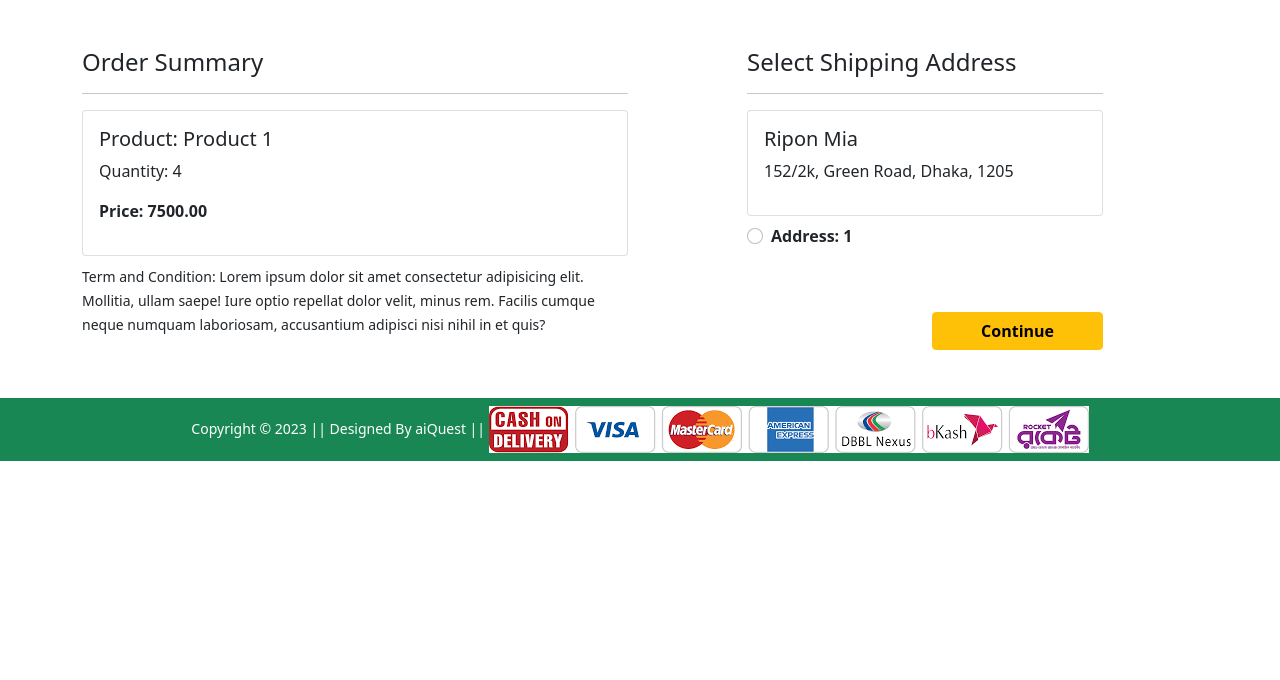
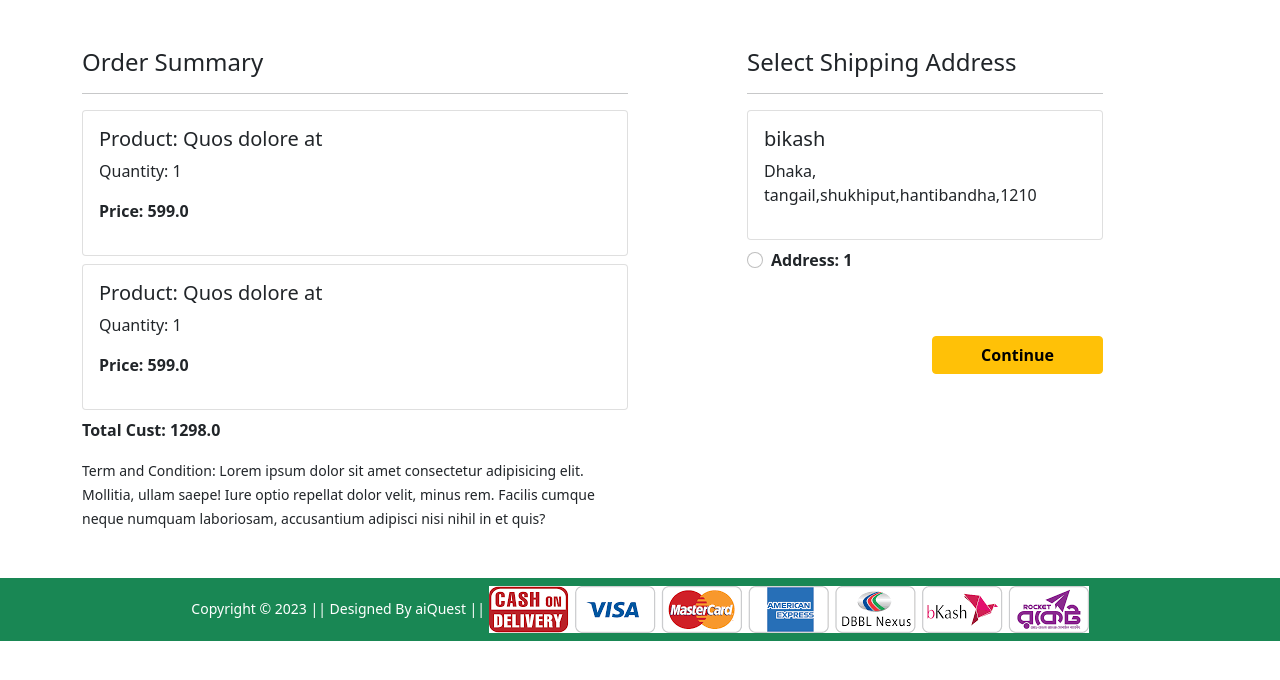
Before and after one commit to bikash-sarker-dev/ecommerce, a Django app: page /checkout/ in a window 1280 px wide. Shown: the part 56-736 px from the top of the page. Run offline with Django 4.2, Linux system fonts and the light colour scheme; a user stored in the database is signed in; data comes from the database, SQL or seed files in the repository; both versions use the stored data as it was after the commit; some libraries are stand-ins or nearby versions.

Commit message:
the checkout add price and product

```diff
--- a/Shop/models.py
+++ b/Shop/models.py
@@ -55,6 +55,10 @@
     def __str__(self):
         return str(self.id)
 
+    @property
+    def total_cust(self):
+        return self.quantity * self.product.discounted_price
+
 
 STATUS_CHOICE = (
     ('Accepted','Accepted'),
--- a/Shop/templates/Shop/addtocart.html
+++ b/Shop/templates/Shop/addtocart.html
@@ -15,7 +15,7 @@
                     {% for cart in carts %}
                     <div class="row">
                         <div class="col-sm-3 text-center align-self-center"><img
-                                src="{% static 'Shop/images/product/1.jpg'%}" alt="" srcset=""
+                                src="{{cart.product.product_image.url}}" alt="" srcset=""
                                 class="img-fluid img-thumbnail shadow-sm" height="150" width="150"> </div>
                         <div class="col-sm-9">
                             <div>
@@ -28,13 +28,15 @@
                                     <a pid="{{cart.product.id}}" class="plus-cart btn"><i class="fas fa-plus-square fa-lg"></i></a>
                                 </div>
                                 <div class="d-flex justify-content-between">
-                                    <a pid="{{cart.product.id}}" href="#" class="btn btn-sm btn-info  text-white mr-3">Remove item </a>
+                                    <a pid="{{cart.product.id}}" href="#" class="btn btn-sm btn-info remove-cart  text-white mr-3">Remove item </a>
                                     <p class="mb-0"><span><strong>Tk. {{cart.product.discounted_price}}</strong></span></p>
                                 </div>
                             </div>
                         </div>
                     </div>
                     <hr class="text-muted">
+
+
                      {% endfor %}
 
                 </div>
--- a/Shop/templates/Shop/checkout.html
+++ b/Shop/templates/Shop/checkout.html
@@ -7,13 +7,16 @@
         <div class="col-sm-6">
             <h4>Order Summary</h4>
             <hr>
+            {% for item in cart_item %}
             <div class="card mb-2">
                 <div class="card-body">
-                    <h5>Product: Product 1</h5>
-                    <p>Quantity: 4</p>
-                    <p class="fw-bold">Price: 7500.00</p>
+                    <h5>Product: {{item.product.title}}</h5>
+                    <p>Quantity: {{item.quantity}}</p>
+                    <p class="fw-bold">Price: {{item.total_cust}}</p>
                 </div>
             </div>
+            {% endfor %}
+            <p> <strong>Total Cust: {{totalamount}}</strong> </p>
             <small>Term and Condition: Lorem ipsum dolor sit amet consectetur adipisicing elit. Mollitia, ullam saepe!
                 Iure optio repellat dolor velit, minus rem. Facilis cumque neque numquam laboriosam, accusantium
                 adipisci nisi nihil in et quis?</small>
@@ -21,22 +24,26 @@
         <div class="col-sm-4 offset-sm-1">
             <h4>Select Shipping Address</h4>
             <hr>
+            {% for ad in add %}
+
+
             <form action="">
                 <div class="card">
                     <div class="card-body">
-                        <h5>Ripon Mia</h5>
-                        <p>152/2k, Green Road, Dhaka, 1205</p>
+                        <h5>{{ad.name}}</h5>
+                        <p>{{ad.division}}, {{ad.district}},{{ad.thana}},{{ad.villorroad}},{{ad.zipCode}}</p>
                     </div>
                 </div>
                 <div class="form-check mt-2 mb-5">
                     <input class="form-check-input" type="radio" value="">
                     <label class="form-check-label fw-bold" for="">
-                        Address: 1 </label>
+                        Address: {{forloop.counter}} </label>
                 </div>
                 <div class="text-end">
                     <button type="submit" class="btn btn-warning mt-3 px-5 fw-bold">Continue</button>
                 </div>
             </form>
+            {% endfor %}
         </div>
     </div>
 </div>
--- a/Shop/urls.py
+++ b/Shop/urls.py
@@ -14,6 +14,9 @@
     path('cart/', views.show_card, name="show_cart"),
     path('pluscart/', views.plus_cart),
     path('minuscart/', views.minus_cart),
+    path('removecart/', views.remove_cart),
+
+    path('checkout/', views.checkout, name='checkout'),
 
     path('buy/', views.buy_now, name='buy-now'),
 
@@ -46,7 +49,7 @@
 
 
 
-    path('checkout/', views.checkout, name='checkout'),
+
     path('logout/', auth_views.LogoutView.as_view(next_page = 'login') , name="logout"),
 
 ]+ static(settings.MEDIA_URL, document_root = settings.MEDIA_ROOT)
--- a/Shop/views.py
+++ b/Shop/views.py
@@ -26,7 +26,7 @@
   return render(request, 'Shop/productdetail.html', {'product':product})
 
 def add_to_cart(request):
- user =request.user
+ user = request.user
  product_id = request.GET.get('prod_id')
  product = Product.objects.get(id = product_id)
  addCardProdcut = Card(user=user, product=product)
@@ -103,6 +103,28 @@
     return JsonResponse(data)
 
 
+def remove_cart(request):
+ if request.method == "GET":
+  prod_id = request.GET['prod_id']
+  c = Card.objects.get(Q(product=prod_id) & Q(user=request.user))
+  c.delete()
+
+  amount = 0
+  shopping_amount = 100
+  cart_product = [p for p in Card.objects.all() if p.user ==  request.user]
+  if cart_product:
+   for p in cart_product:
+    tempamount = (p.quantity * p.product.discounted_price)
+    amount += tempamount
+    totalamount = amount + shopping_amount
+
+    data = {
+     'amount': amount,
+     'totalamount': totalamount
+    }
+
+    return JsonResponse(data)
+
 
 def buy_now(request):
  return render(request, 'Shop/buynow.html')
@@ -177,4 +199,15 @@
 
 
 def checkout(request):
- return render(request, 'Shop/checkout.html')
+ user = request.user
+ add = Customer.objects.filter(user = user)
+ cart_item = Card.objects.filter(user = user)
+ amount = 0
+ shipping_amount = 100
+ totalamount = 0
+ cart_product = [ p for p in Card.objects.all() if p.user == user]
+ for p in cart_product:
+  temp_amount = (p.quantity * p.product.discounted_price)
+  amount += temp_amount
+  totalamount = amount + shipping_amount
+ return render(request, 'Shop/checkout.html', {'add':add, 'totalamount':totalamount, 'cart_item': cart_item})
```
Also changed, not shown: db.sqlite3.
